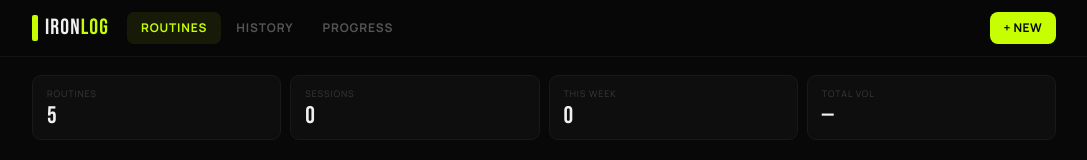
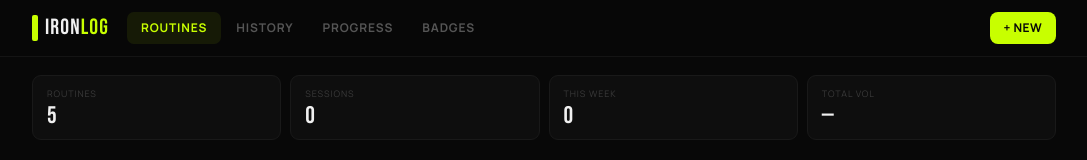
Before and after one commit to raiden597/Ironlog, a React (Vite) app: page / in a window 1280 px wide. Shown: the top 160 px of the page, without its empty margins (96-1183 px from the left). Built offline with nearby package versions, Linux system fonts and the light colour scheme.

Commit message:
Added Badges

```diff
--- a/src/App.jsx
+++ b/src/App.jsx
@@ -6,6 +6,7 @@ import WorkoutForm    from './components/WorkoutForm'
 import LogModal       from './components/LogModal'
 import WorkoutHistory from './components/WorkoutHistory'
 import ProgressChart  from './components/ProgressChart'
+import Badges from './components/Badges'
 
 import { lsGet, lsSet }            from './utils/storage'
 import { uid, todayStr }           from './utils/helpers'
@@ -109,7 +110,7 @@ export default function App() {
 
           {/* Navigation */}
           <nav style={{ display: 'flex', gap: 1 }}>
-            {[['dashboard', 'Routines'], ['history', 'History'], ['progress', 'Progress']].map(([id, label]) => (
+            {[['dashboard', 'Routines'], ['history', 'History'], ['progress', 'Progress'], ['badges', 'Badges']].map(([id, label]) => (
               <button
                 key={id}
                 className={`nav-btn${view === id ? ' active' : ''}`}
@@ -213,6 +214,17 @@ export default function App() {
             )}
           </div>
         )}
+
+        {/* ── VIEW: BADGES ── */}
+        {view === 'badges' && (
+          <div>
+            <div style={{ fontSize: 11, color: '#3a3a3a', letterSpacing: '.08em', textTransform: 'uppercase', marginBottom: 14 }}>
+               Milestone Badges
+            </div>
+          <Badges logs={logs} />
+          </div>
+        )}
+
       </main>
     </div>
   )
--- /dev/null
+++ b/src/components/Badges.jsx
@@ -0,0 +1,71 @@
+import { useMemo } from 'react'
+import { motion } from 'framer-motion'
+import { getUnlockedBadges, getCurrentStreak, getMaxStreak } from '../utils/badges'
+
+export default function Badges({ logs }) {
+  const badges  = useMemo(() => getUnlockedBadges(logs), [logs])
+  const current = getCurrentStreak(logs)
+  const max     = getMaxStreak(logs)
+  const earned  = badges.filter(b => b.unlocked).length
+
+  return (
+    <div>
+      {/* ── Streak + summary stats ── */}
+      <div style={{ display: 'flex', gap: 9, marginBottom: 22, flexWrap: 'wrap' }}>
+        {[
+          { label: 'EARNED',       value: `${earned}/${badges.length}` },
+          { label: 'CURRENT STREAK', value: `${current}d` },
+          { label: 'BEST STREAK',  value: `${max}d` },
+        ].map(s => (
+          <div key={s.label} style={{ flex: '1 1 80px', background: '#0e0e0e', border: '1px solid #191919', borderRadius: 9, padding: '11px 14px' }}>
+            <div style={{ fontSize: 9, color: '#3a3a3a', letterSpacing: '.1em', marginBottom: 3 }}>{s.label}</div>
+            <div className="fd" style={{ fontSize: 24, lineHeight: 1, color: s.label === 'CURRENT STREAK' && current > 0 ? '#c8ff00' : '#f0f0f0' }}>
+              {s.value}
+            </div>
+          </div>
+        ))}
+      </div>
+
+      {/* ── Badge grid ── */}
+      <div style={{ display: 'grid', gridTemplateColumns: 'repeat(auto-fill, minmax(150px, 1fr))', gap: 10 }}>
+        {badges.map((b, i) => (
+          <motion.div
+            key={b.id}
+            className="card"
+            initial={{ opacity: 0, y: 8 }}
+            animate={{ opacity: 1, y: 0 }}
+            transition={{ delay: i * 0.03, duration: 0.2 }}
+            style={{
+              padding: '16px 14px',
+              textAlign: 'center',
+              opacity: b.unlocked ? 1 : 0.35,
+              border: b.unlocked ? '1px solid rgba(200,255,0,0.2)' : '1px solid #1e1e1e',
+              transition: 'all .2s',
+              position: 'relative',
+              overflow: 'hidden',
+            }}
+          >
+            {/* Subtle lime glow on unlocked cards */}
+            {b.unlocked && (
+              <div style={{ position: 'absolute', inset: 0, background: 'radial-gradient(ellipse at 50% 0%, rgba(200,255,0,0.06) 0%, transparent 70%)', pointerEvents: 'none' }} />
+            )}
+            <div style={{ fontSize: 32, marginBottom: 8, filter: b.unlocked ? 'none' : 'grayscale(1)' }}>
+              {b.emoji}
+            </div>
+            <div className="fd" style={{ fontSize: 14, marginBottom: 4, color: b.unlocked ? '#c8ff00' : '#555' }}>
+              {b.name}
+            </div>
+            <div style={{ fontSize: 10, color: '#444', fontFamily: 'IBM Plex Mono', lineHeight: 1.4 }}>
+              {b.desc}
+            </div>
+            {b.unlocked && (
+              <div style={{ marginTop: 8, fontSize: 9, color: '#c8ff00', fontFamily: 'IBM Plex Mono', letterSpacing: '.08em' }}>
+                UNLOCKED
+              </div>
+            )}
+          </motion.div>
+        ))}
+      </div>
+    </div>
+  )
+}
--- /dev/null
+++ b/src/utils/badges.js
@@ -0,0 +1,181 @@
+// Badge definitions and unlock logic.
+// Each badge has an id, name, emoji, description, and a check(logs) function.
+
+export const BADGES = [
+  {
+    id: 'first_rep',
+    name: 'First Rep',
+    emoji: '🏁',
+    desc: 'Log your first session',
+    check: (logs) => logs.length >= 1,
+  },
+  {
+    id: 'hat_trick',
+    name: 'Hat Trick',
+    emoji: '🎩',
+    desc: 'Log 3 sessions',
+    check: (logs) => logs.length >= 3,
+  },
+  {
+    id: 'week_warrior',
+    name: 'Week Warrior',
+    emoji: '⚔️',
+    desc: 'Log 7 sessions',
+    check: (logs) => logs.length >= 7,
+  },
+  {
+    id: 'month_strong',
+    name: 'Month Strong',
+    emoji: '📅',
+    desc: 'Log 30 sessions',
+    check: (logs) => logs.length >= 30,
+  },
+  {
+    id: 'century',
+    name: 'Century',
+    emoji: '💯',
+    desc: 'Log 100 sessions',
+    check: (logs) => logs.length >= 100,
+  },
+  {
+    id: 'iron_streak',
+    name: 'Iron Streak',
+    emoji: '🔥',
+    desc: '7 days in a row',
+    check: (logs) => getMaxStreak(logs) >= 7,
+  },
+  {
+    id: 'unstoppable',
+    name: 'Unstoppable',
+    emoji: '⚡',
+    desc: '14 days in a row',
+    check: (logs) => getMaxStreak(logs) >= 14,
+  },
+  {
+    id: 'full_house',
+    name: 'Full House',
+    emoji: '✅',
+    desc: 'Complete every exercise in a session',
+    check: (logs) => logs.some(l => l.exercises.length > 0 && l.exercises.every(e => e.completed)),
+  },
+  {
+    id: 'dedicated',
+    name: 'Dedicated',
+    emoji: '🎯',
+    desc: '5 sessions in one week',
+    check: (logs) => getMaxSessionsInWeek(logs) >= 5,
+  },
+  {
+    id: 'volume_club',
+    name: 'Volume Club',
+    emoji: '🏋️',
+    desc: 'Lift 10,000kg total',
+    check: (logs) => getTotalVolume(logs) >= 10000,
+  },
+  {
+    id: 'tonnage',
+    name: 'Tonnage',
+    emoji: '🏔️',
+    desc: 'Lift 100,000kg total',
+    check: (logs) => getTotalVolume(logs) >= 100000,
+  },
+  {
+    id: 'pr_hunter',
+    name: 'PR Hunter',
+    emoji: '🎖️',
+    desc: 'Set a new weight PR on any exercise',
+    check: (logs) => hasPR(logs),
+  },
+  {
+    id: 'push_master',
+    name: 'Push Master',
+    emoji: '💪',
+    desc: 'Log a push day 10 times',
+    check: (logs) => logs.filter(l => l.routineName.toUpperCase().includes('PUSH')).length >= 10,
+  },
+  {
+    id: 'pull_master',
+    name: 'Pull Master',
+    emoji: '🦾',
+    desc: 'Log a pull day 10 times',
+    check: (logs) => logs.filter(l => l.routineName.toUpperCase().includes('PULL')).length >= 10,
+  },
+  {
+    id: 'leg_day_hero',
+    name: 'Leg Day Hero',
+    emoji: '🦵',
+    desc: 'Log a leg day 10 times',
+    check: (logs) => logs.filter(l => l.routineName.toUpperCase().includes('LEG')).length >= 10,
+  },
+]
+
+// Returns which badges are unlocked given the current logs
+export const getUnlockedBadges = (logs) =>
+  BADGES.map(b => ({ ...b, unlocked: b.check(logs) }))
+
+// ── Helpers ──────────────────────────────────────────────────
+
+// Total volume across all completed exercises
+const getTotalVolume = (logs) =>
+  logs.reduce((sum, l) =>
+    sum + l.exercises.filter(e => e.completed).reduce((s, e) => s + e.sets * e.reps * e.weight, 0), 0
+  )
+
+// Longest consecutive training day streak (by calendar date)
+export const getMaxStreak = (logs) => {
+  if (!logs.length) return 0
+  const days = [...new Set(logs.map(l => l.date))].sort()
+  let max = 1, cur = 1
+  for (let i = 1; i < days.length; i++) {
+    const diff = (new Date(days[i]) - new Date(days[i - 1])) / 86400000
+    cur = diff === 1 ? cur + 1 : 1
+    if (cur > max) max = cur
+  }
+  return max
+}
+
+// Current active streak (days in a row up to today)
+export const getCurrentStreak = (logs) => {
+  if (!logs.length) return 0
+  const days = [...new Set(logs.map(l => l.date))].sort().reverse()
+  const today = new Date().toISOString().split('T')[0]
+  const yesterday = new Date(Date.now() - 86400000).toISOString().split('T')[0]
+  // Streak must include today or yesterday to be active
+  if (days[0] !== today && days[0] !== yesterday) return 0
+  let streak = 1
+  for (let i = 1; i < days.length; i++) {
+    const diff = (new Date(days[i - 1]) - new Date(days[i])) / 86400000
+    if (diff === 1) streak++
+    else break
+  }
+  return streak
+}
+
+// Max sessions logged in any single calendar week (Mon–Sun)
+const getMaxSessionsInWeek = (logs) => {
+  const weekMap = {}
+  logs.forEach(l => {
+    const d = new Date(l.date + 'T12:00:00')
+    const day = d.getDay() // 0=Sun
+    const monday = new Date(d)
+    monday.setDate(d.getDate() - ((day + 6) % 7))
+    const key = monday.toISOString().split('T')[0]
+    weekMap[key] = (weekMap[key] ?? 0) + 1
+  })
+  return Math.max(0, ...Object.values(weekMap))
+}
+
+// True if any exercise has been logged at a higher weight than its first log
+const hasPR = (logs) => {
+  const bests = {}
+  const sorted = [...logs].sort((a, b) => a.date.localeCompare(b.date))
+  for (const log of sorted) {
+    for (const ex of log.exercises) {
+      if (!ex.completed || ex.weight === 0) continue
+      if (bests[ex.name] === undefined) { bests[ex.name] = ex.weight; continue }
+      if (ex.weight > bests[ex.name]) return true
+      bests[ex.name] = Math.max(bests[ex.name], ex.weight)
+    }
+  }
+  return false
+}
```
